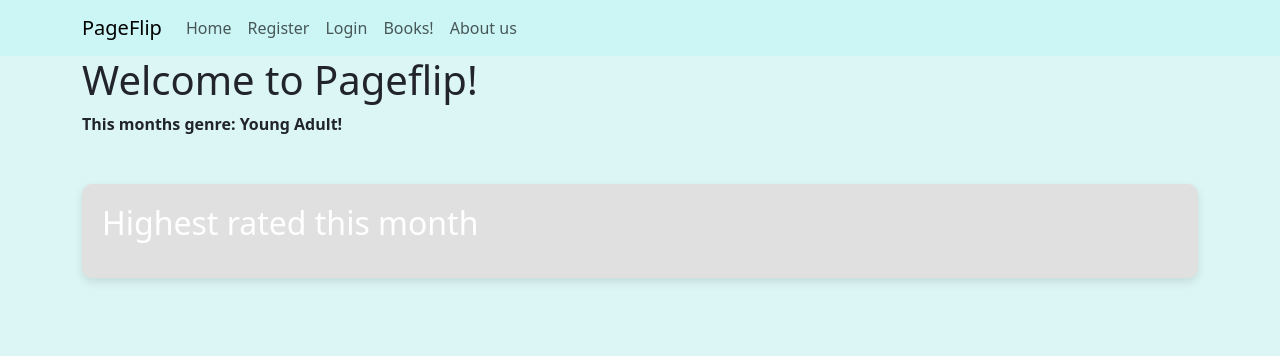
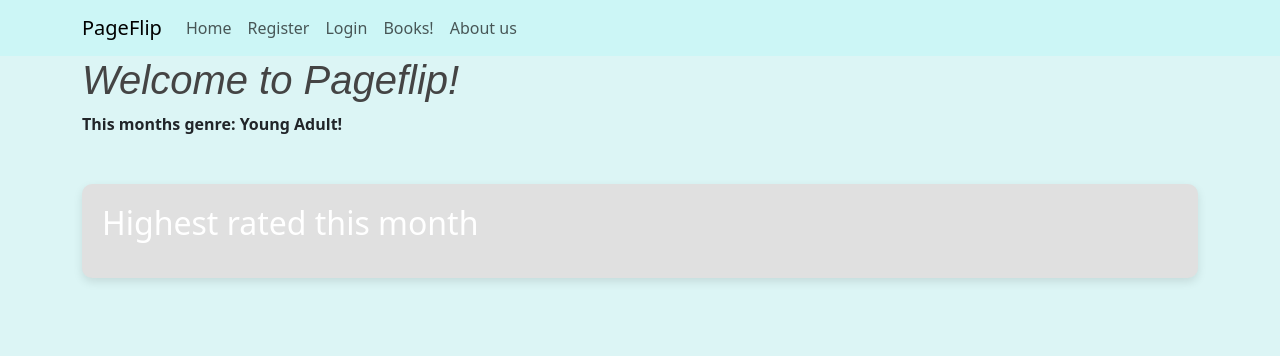
Before and after one commit to AntonyDys/pageflip_project, a Django app: page / in a window 1280 px wide. Shown: the top 356 px of the page. Run offline with Django 3.2, Linux system fonts and the light colour scheme; data that the repository does not hold is empty.

Commit message:
Update index.html

```diff
--- a/pageflip/templates/pageflip/index.html
+++ b/pageflip/templates/pageflip/index.html
@@ -6,7 +6,7 @@
 {% endblock %}
 
 {% block body_block %}
-    <h1>Welcome to Pageflip!</h1>
+    <h1 class="italic-modern">Welcome to Pageflip!</h1>
     <div>
       <strong>{{ boldmessage }}</strong>
     </div>
```
